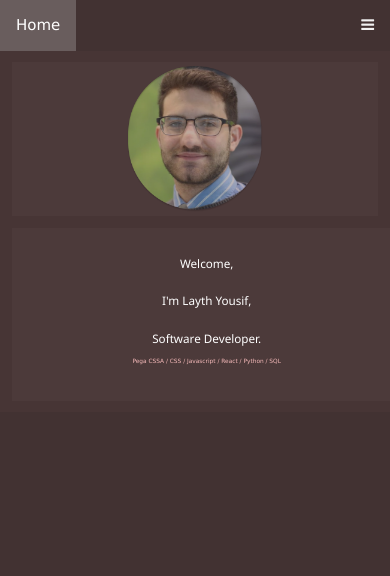
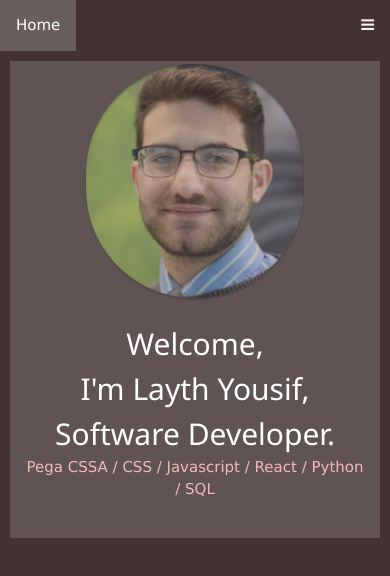
Before and after one commit to leoy94/react-amplify-portfolio, a React (Create React App) app: page / in a window 390 px wide. Shown: the top 576 px of the page. Built offline with nearby package versions, Linux system fonts and the light colour scheme.

Commit message:
styled home tab for mobile devices

```diff
--- a/src/components/Body/HomeBody.css
+++ b/src/components/Body/HomeBody.css
@@ -1,198 +1,128 @@
 #Home-Body {
-	display: flex;
-	justify-content: center;
+	display: grid;
+	grid-template-columns: 1fr 2fr 2fr 1fr;
+	/* grid-template-columns.repeat(3, 1fr 2fr); */
+	/* grid-gap: 1em */
+	grid-auto-rows: minmax(100px, auto);
+	/* background: red; */
+	justify-items: center;
+	align-items: stretch;
+	background: rgba(130, 89, 89, 0.08);
+	margin: 10px;
 }
 
-#Home-Body .row {
-	height: 95%;
-	width: 95%;
-
-	display: flex;
-	justify-content: space-around;
-	align-items: space-around;
-	margin: 0% 0 0%, 0;
-	background: rgba(130, 89, 89, 0.08);
-	padding: 3% 0 3% 0;
+#Home-Overview {
+	display: grid;
+	grid-template-rows: 1fr 1fr;
+	/* grid-auto-rows: minmax(100px, auto); */
+	padding: 1em;
+	grid-column: 2/3;
+	justify-items: start;
+	align-items: top;
+	background: #5f5353;
 }
 
-/* Create three unequal columns that floats next to each other */
-#Home-Body .column {
+#Home-Overview > .text {
+	display: grid;
+	grid-auto-rows: minmax(1fr, auto);
+	text-align: left;
+	/* display: flex;
+	flex-direction: column;
+	justify-content: flex-end;
+	align-items: flex-end;
+	text-align: center; */
+}
+
+#Home-Overview > .smallertext {
+	display: grid;
+	grid-template-rows: 1fr;
+	text-align: left;
+	align-items: top;
+	color: #f5b9b9;
+	/* display: flex;
+	flex-direction: column;
+	justify-content: flex-end;
+	align-items: flex-end;
+	text-align: center; */
+}
+
+.text > h1 {
+	max-width: 100%;
+	font-size: 30px;
+	margin: 0;
+	/* width: 40vw;
+	font-size: 3vw;
 	display: flex;
-	flex-direction: column;
-	background: rgba(95, 83, 83, .2);
-	color: white;
-	justify-content: center;
-	align-items: center;
-	/* margin: 0 3% 3% 0; */
-}
-#Home-Overview {
-	width: 60%;
-	display: flex;
-	flex-direction: column;
-	justify-content: center;
-	align-items: center;
+	justify-content: center; */
 }
 
 #Home-Overview .smallertext {
-	color: #f5b9b9;
+	text-align: center;
+	/* color: #f5b9b9;
 	font-size: 1vw;
 	text-align: center;
 	display: flex;
 	justify-content: center;
 	align-items: center;
 	width: 40vw;
-	margin-bottom: 5%;
-}
-#Home-Overview > .text {
-	display: flex;
-	flex-direction: column;
-	justify-content: flex-end;
-	align-items: flex-end;
-	text-align: center;
-}
-
-.text > h1 {
-	width: 40vw;
-	font-size: 3vw;
-	display: flex;
-	justify-content: center;
+	margin-bottom: 5%; */
 }
 
 #Home-Body #Home-HeadShot {
-	width: 60%;
+	/* width: 60%; */
+	display: grid;
+	grid-template-rows: 1fr 1/2fr;
+	justify-items: center;
+	background: #5f5353;
 }
 
 #Home-HeadShot img {
-	max-width: 50vw;
-	max-height: 50vh;
 	padding: 1vw 0vw 1vw 0;
-
-	/* /* Height: 100%;  */
+	min-width: 50%;
+	max-width: 60%;
+	/* max-width: 60%; */
+	/* Height: 100%; */
 }
 
 @media screen and (max-width: 1900px) {
-	#Home-Overview .smallertext {
-		color: #f5b9b9;
-		font-size: 1vw;
-		text-align: left;
-		width: 40vw;
-	}
-
-	.text > h1 {
-		width: 40vw;
-		font-size: 3vw;
-		text-align: left;
-	}
-
-	#Home-HeadShot img {
-		max-width: 50vw;
-		max-height: 50vh;
-		padding: 1vw 0vw 1vw 0;
-
-		/* /* Height: 100%;  */
-	}
 }
 
 @media screen and (max-width: 1200px) {
-	#Home-Body .column {
-		display: flex;
-		flex-direction: column;
-		background: rgba(95, 83, 83, .2);
-		color: white;
-		justify-content: center;
-		align-items: center;
-		margin: 0 3%;
-	}
-
-	#Home-Overview .smallertext {
-		color: #f5b9b9;
-		font-size: 1vw;
-		text-align: left;
-		width: 40vw;
-	}
-
-	.text > h1 {
-		width: 40vw;
-		font-size: 3vw;
-		text-align: left;
-	}
-
-	#Home-HeadShot img {
-		max-width: 40vw;
-		max-height: 40vh;
-		padding: 1vw 0vw 1vw 0;
-
-		/* /* Height: 100%;  */
-	}
-}
-
-@media screen and (max-width: 950px) {
-	#Home-Overview .smallertext {
-		color: #f5b9b9;
-		font-size: 1.5vw;
-		text-align: left;
-		width: 40vw;
-	}
-
-	.text > h1 {
-		width: 40vw;
-		font-size: 3vw;
-		text-align: left;
-	}
-
-	#Home-HeadShot img {
-		max-width: 35vw;
-		max-height: 35vh;
-		padding: 1vw 0vw 1vw 0;
-
-		/* /* Height: 100%;  */
-	}
 }
 
 @media screen and (max-width: 600px) {
-	#Home-Body .row {
-		height: 95%;
+	#Home-Body {
+		display: grid;
+		grid-template-rows: 1fr, 1fr;
+		grid-template-columns: 1fr;
+	}
+
+	#Home-Overview {
+		display: grid;
+		grid-template-rows: 1fr .5fr;
+		padding: 1em;
+		justify-items: center;
+		justify-content: space-evenly;
+		align-content: end;
+		align-items: start;
+		grid-row: 2/3;
+		grid-column: 1/2;
 		width: 100%;
+	}
 
-		display: flex;
-		flex-direction: column;
-		justify-content: stretch;
-		align-items: stretch;
-
-		margin: 1% 0 1%, 0;
-		background: rgba(130, 89, 89, 0.08);
-		padding: 3% 0 3% 0;
-		flex-direction: column-reverse;
+	#Home-Overview .text {
+		text-align: center;
+		color: white;
 	}
 
 	#Home-Body #Home-HeadShot {
-		width: auto;
-		display: flex;
-		flex-direction: column;
-		align-content: center;
-		margin-bottom: 3%;
+		width: 60%;
+		justify-content: space-evenly;
+		justify-items: center;
+		width: 100%;
 	}
 
-	#Home-Overview {
-		width: 100%;
-		display: flex;
-		flex-direction: column;
-		justify-content: center;
-		align-items: center;
-
-		padding: 2vh;
-	}
-
-	#Home-HeadShot img {
-		/* max-width: 30vw;
-		max-height: 30vh; */
-
-		/* /* Height: 100%;  */
-	}
-
-	#Home-Overview .smallertext {
-		color: #f5b9b9;
-		font-size: 1.5vw;
-		width: 50vw;
+	#Home-HeadShot #Headshot {
+		justify-items: center;
 	}
 }
--- a/src/components/Body/content.jsx
+++ b/src/components/Body/content.jsx
@@ -69,11 +69,7 @@ class Content extends Component {
 	renderRows = () => {
 		let { columns } = this.props;
 		let { columns2 } = this.props;
-		return (
-			<React.Fragment>
-				<div className="row">{this.renderColumns('', columns)}</div>
-			</React.Fragment>
-		);
+		return <React.Fragment>{this.renderColumns('', columns)}</React.Fragment>;
 	};
 
 	render = () => {
```
